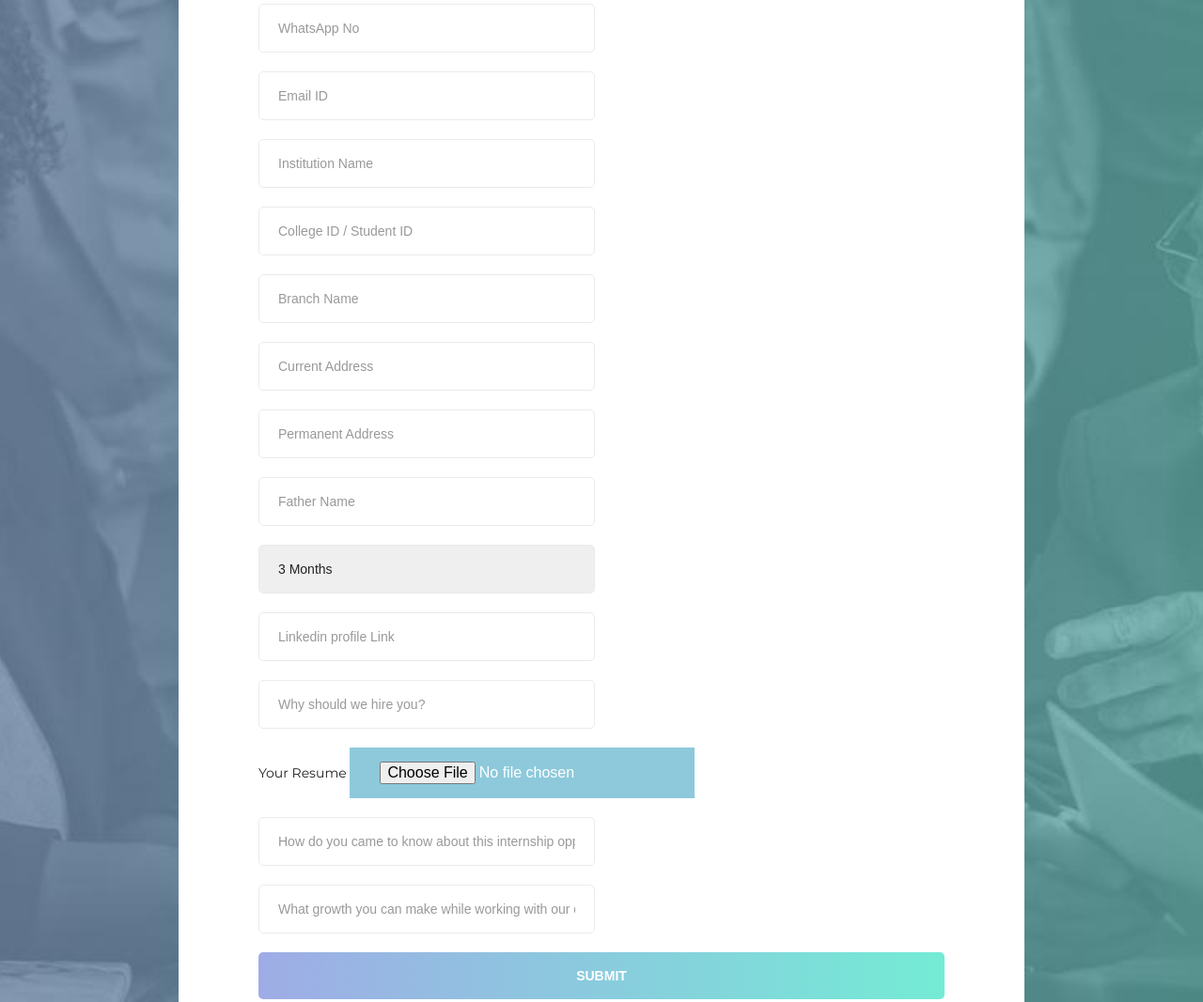
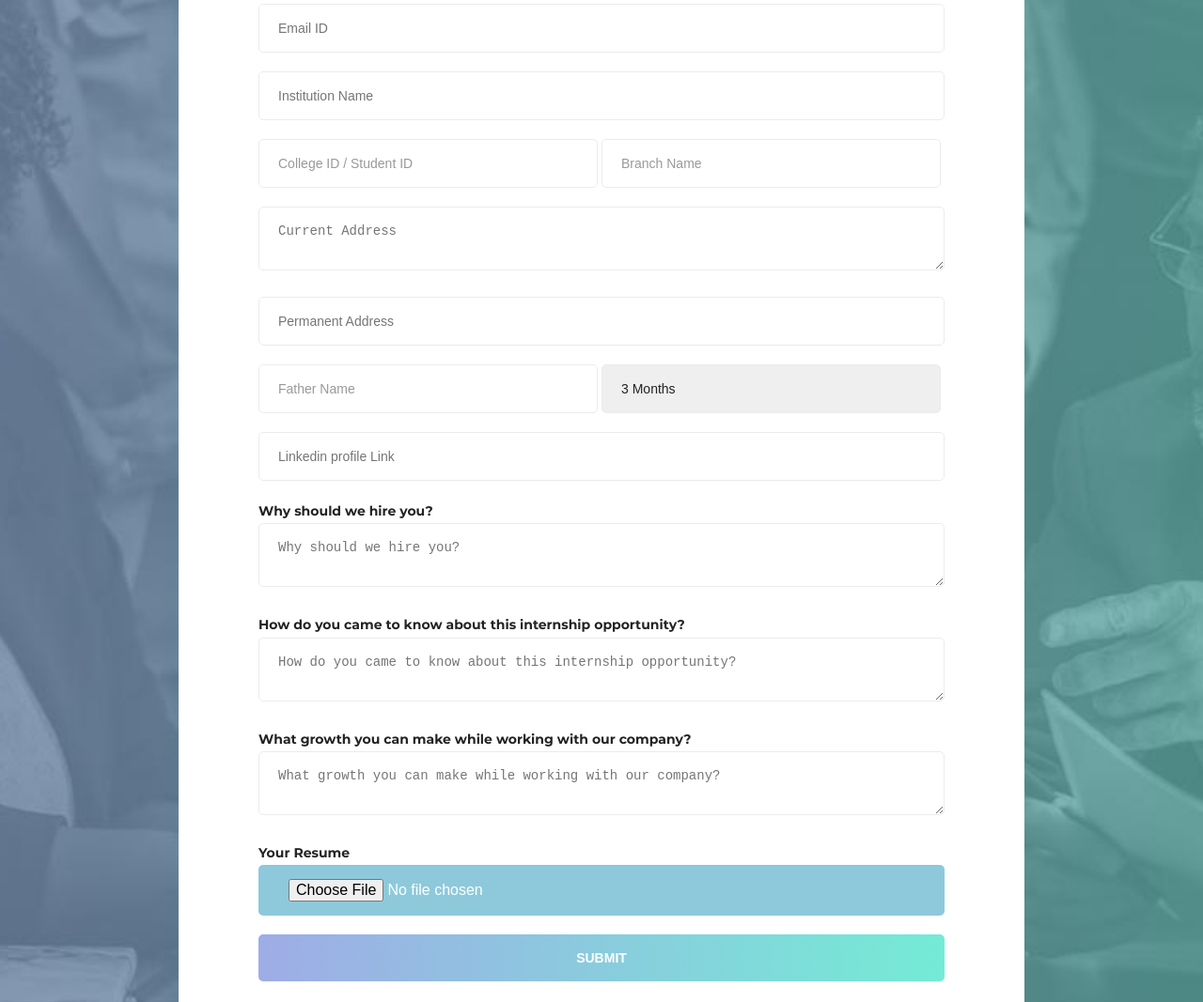
Before and after one commit to akhilsnair1047/spade-regis, a plain HTML site: page index.html in a window 1280 px wide. Shown: the part 393-1460 px from the top of the page at 94% size. Drawn offline with Linux system fonts and the light colour scheme.

Commit message:
update #3

```diff
--- a/css/style.css
+++ b/css/style.css
@@ -199,8 +199,16 @@ body {
   overflow: hidden;
   margin-bottom: 20px; }
 
-.form-input {
-  width: 49%;
+  .form-input-1{
+    width: 100%;
+  }
+
+  .form-input{
+    width: 49.5%;
+  }
+
+.form-input ,.form-input-1{
+
   border: 1px solid #ebebeb;
   border-radius: 5px;
   -moz-border-radius: 5px;
--- a/index.html
+++ b/index.html
@@ -34,36 +34,30 @@
 
                         </div>
                         <div class="form-group">
-                            <input x="text" class="form-input" name="name" id="name" placeholder="WhatsApp No"/>
+                            <input x="text" class="form-input-1" name="name" id="name" placeholder="Email ID"/>
                         </div>
 
+
                         <div class="form-group">
-                            <input x="text" class="form-input" name="name" id="name" placeholder="Email ID
-                            "/>
-                        </div>
-                        <div class="form-group">
-                            <input x="text" class="form-input" name="name" id="name" placeholder="Institution Name
+                            <input x="text" class="form-input-1" name="name" id="name" placeholder="Institution Name
                             "/>
                         </div>
                         <div class="form-group">
                             <input x="text" class="form-input" name="name" id="name" placeholder="College ID / Student ID"/>
-                        </div>
-                        <div class="form-group">
+
                             <input x="text" class="form-input" name="name" id="name" placeholder="Branch Name"/>
                         </div>
                         <div class="form-group">
-                            <input x="text" class="form-input" name="name" id="name" placeholder="Current Address
-                            "/>
+                            <textarea x="text" class="form-input-1" name="name" id="name" placeholder="Current Address "></textarea>
                         </div>
                         <div class="form-group">
-                            <input x="text" class="form-input" name="name" id="name" placeholder="Permanent Address
+                            <input x="text" class="form-input-1" name="name" id="name" placeholder="Permanent Address
                             "/>
                         </div>
                         <div class="form-group">
                             <input x="text" class="form-input" name="name" id="name" placeholder="Father Name
                             "/>
-                        </div>
-                        <div class="form-group">
+
                             <select x="text" class="form-input" name="name" id="name" placeholder="Internship Duration"/>
                             <option value="">3 Months</option>
                             <option value="">6 Months</option>
@@ -71,16 +65,31 @@
                         </select>
                         </div>
                         <div class="form-group">
-                            <input x="text" class="form-input" name="name" id="name" placeholder="Linkedin profile Link
+                            <input x="text" class="form-input-1" name="name" id="name" placeholder="Linkedin profile Link
                             "/>
                         </div>
+
+
+
                         <div class="form-group">
-                            <input x="text" class="form-input" name="name" id="name" placeholder="Why should we hire you? "/>
+                            <label for="hire"><b>Why should we hire you?</b></label>
+                            <textarea x="text" class="form-input-1" name="name" id="hire" placeholder="Why should we hire you? "></textarea>
+                        </div>
+
+
+                        <div class="form-group">
+                            <label for="how"><b>How do you came to know about this internship opportunity? </b></label>
+                            <textarea x="text" class="form-input-1" name="name" id="how" placeholder="How do you came to know about this internship opportunity?
+                            "></textarea>
+                        </div>
+                        <div class="form-group">
+                            <label for="what"><b>What growth you can make while working with our company?</b></label>
+                            <textarea x="text" class="form-input-1" name="name" id="what" placeholder="What growth you can make while working with our company?"></textarea>
                         </div>
 
                         <div class="form-group ">
-                            <label class="form-label">Your Resume   </label>
-                            <input type="file" class="form-control" style="background-color: #8dc9db; /* Green */
+                            <label class="form-label"> <b>Your Resume </b>  </label>
+                            <input type="file" class="form-input-1" style="background-color: #8dc9db; /* Green */
                             border: none;
                             color: white;
                             padding: 15px 32px;
@@ -89,16 +98,9 @@
                             display: inline-block;
                             font-size: 16px;">
                         </div>
-<div class="form-group">
-    <input x="text" class="form-input" name="name" id="name" placeholder="How do you came to know about this internship opportunity?
-    "/>
-</div>
-<div class="form-group">
-    <input x="text" class="form-input" name="name" id="name" placeholder="What growth you can make while working with our company??"/>
-</div>
-<div class="form-group">
-    <input type="submit" name="submit" id="submit" class="form-submit" value="Submit"/>
-</div>
+                        <div class="form-group">
+                            <input type="submit" name="submit" id="submit" class="form-submit" value="Submit"/>
+                        </div>
                         </div>
 
                     </form>
```
